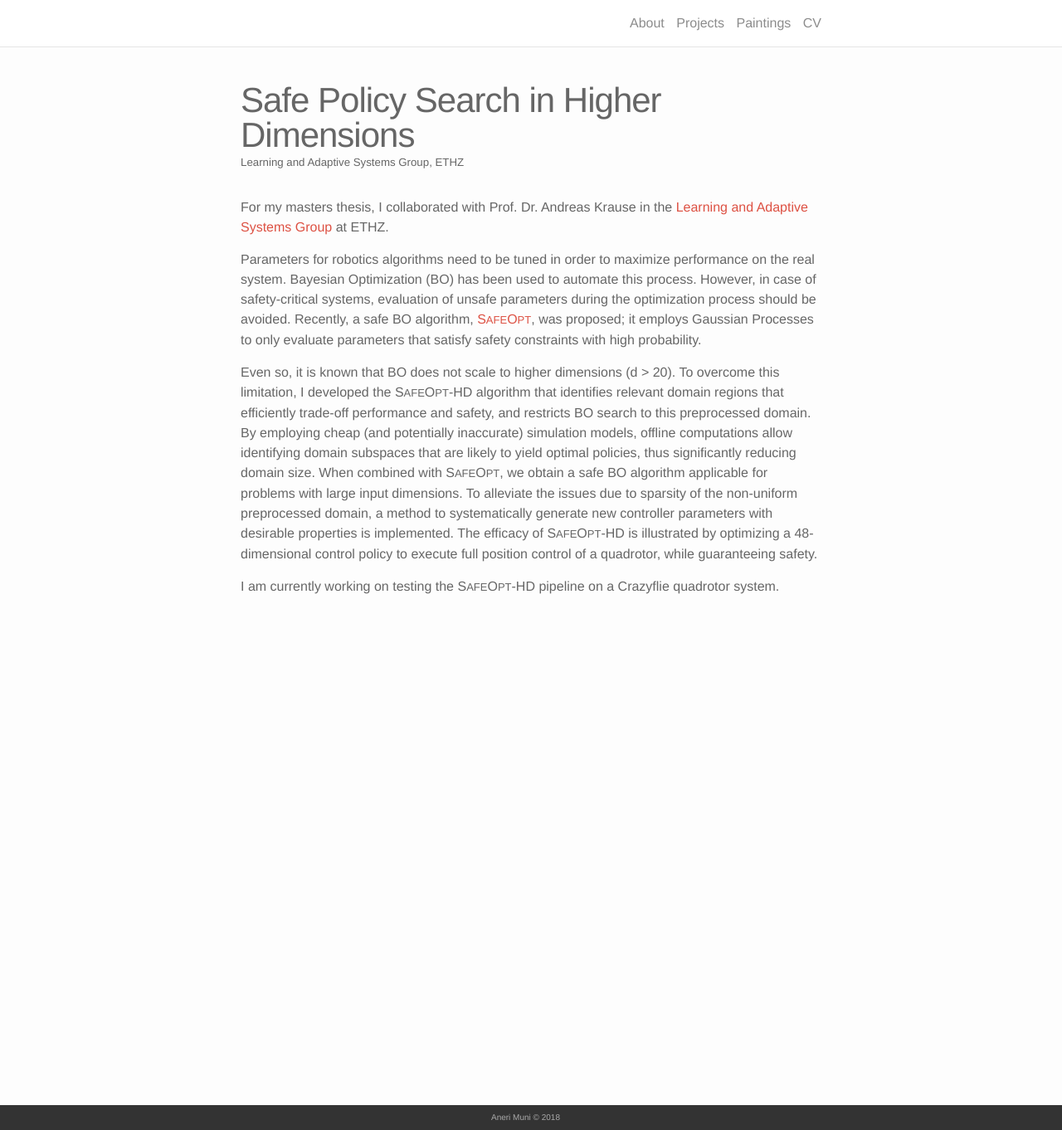
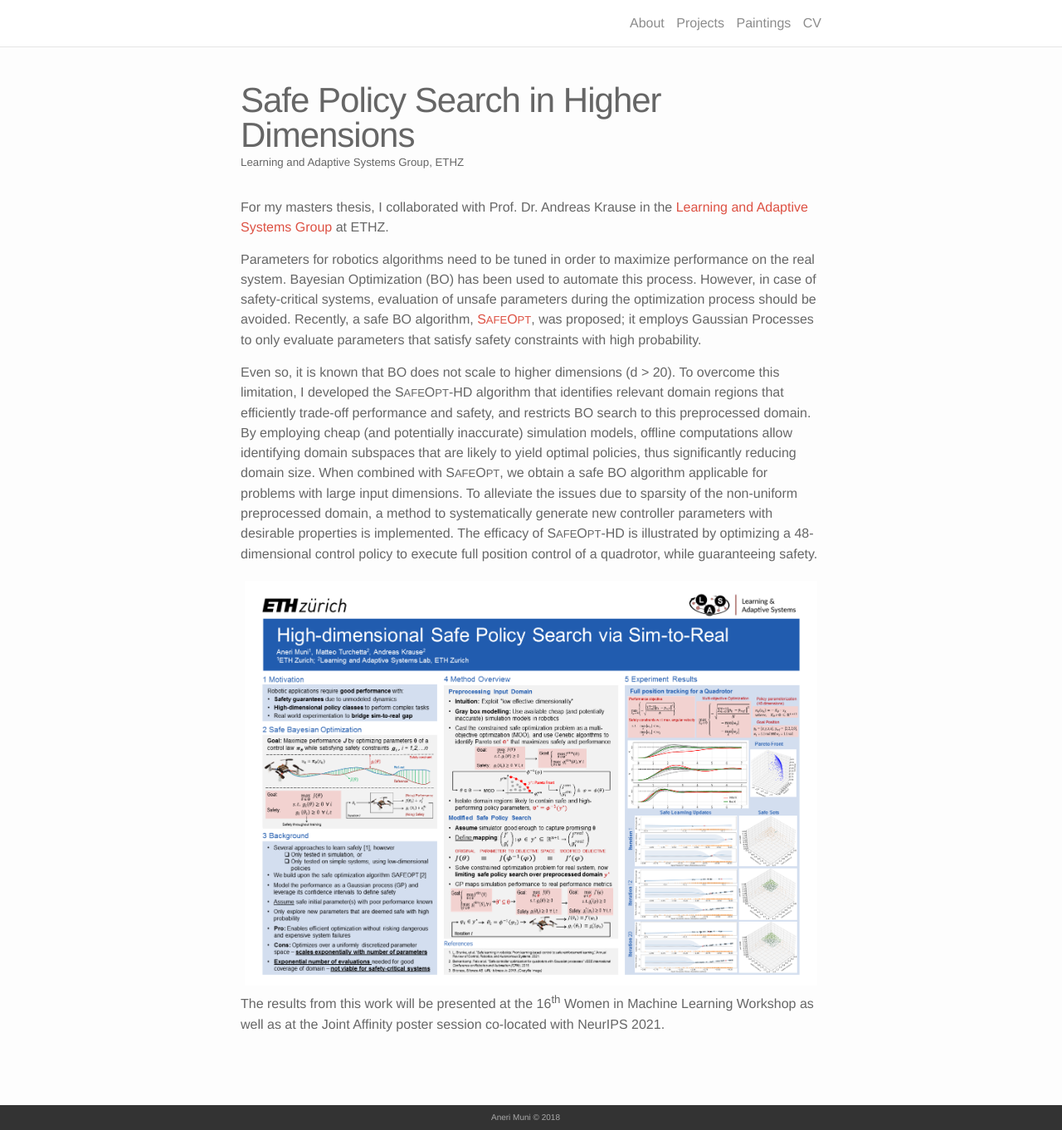
Before and after one commit to amuni3/amuni3.github.io, a Jekyll site: the page built from _gradprojects/11_project.markdown, in a window 1280 px wide and 1362 px high. Shown: the whole window at 83% size. Built offline with Jekyll 4.4.1, drawn with Linux system fonts in a browser that asks for light colours; nearby versions of some CDN libraries.

Commit message:
Update resume and poster

```diff
--- a/_gradprojects/11_project.markdown
+++ b/_gradprojects/11_project.markdown
@@ -10,8 +10,14 @@ For my masters thesis, I collaborated with Prof. Dr. Andreas Krause in the <a hr
 Parameters for robotics algorithms need to be tuned in order to maximize performance on the real system. Bayesian Optimization (BO) has been used to automate this process. However, in case of safety-critical systems, evaluation of unsafe parameters during the optimization process should be avoided. Recently, a safe BO algorithm, <a href="https://arxiv.org/pdf/1509.01066.pdf" target="blank">S<font size="2">AFE</font>O<font size="2">PT</font></a>, was proposed; it employs Gaussian Processes to only evaluate parameters that satisfy safety constraints with high probability.
 
 Even so, it is known that BO does not scale to higher dimensions (d > 20). To overcome this limitation, I  developed the S<font size="2">AFE</font>O<font size="2">PT</font>-HD algorithm that identifies relevant domain regions that efficiently trade-off performance and safety, and restricts BO search to this preprocessed domain. By employing cheap (and potentially inaccurate) simulation models, offline computations allow identifying domain subspaces that are likely to yield optimal policies, thus significantly reducing domain size. When combined with S<font size="2">AFE</font>O<font size="2">PT</font>, we obtain a safe BO algorithm applicable for problems with large input dimensions. To alleviate the issues due to sparsity of the non-uniform preprocessed domain, a method to systematically generate new controller parameters with desirable properties is implemented. The efficacy of S<font size="2">AFE</font>O<font size="2">PT</font>-HD is illustrated by optimizing a 48-dimensional control policy to execute full position control of a quadrotor, while guaranteeing safety.
+<div class="img_poster">
+	<img class="col three" src="/img/safeopt-hd-neurips.png" atl="NeurIPS_2021_Poster">
+</div>
 
-I am currently working on testing the S<font size="2">AFE</font>O<font size="2">PT</font>-HD pipeline on a Crazyflie quadrotor system.
+The results from this work will be presented at the 16<sup>th</sup> Women in Machine Learning Workshop as well as at the Joint Affinity poster session co-located with NeurIPS 2021.
+
+
+<!--I am currently working on testing the S<font size="2">AFE</font>O<font size="2">PT</font>-HD pipeline on a Crazyflie quadrotor system.-->
 
 
 <!---A detailed description and the source code for this project will be made public soon.-->
--- a/_sass/_layout.scss
+++ b/_sass/_layout.scss
@@ -341,3 +341,13 @@ padding: $img_spacing;
    height:1px;
    background: #fff;
 }
+
+/*
+  Poster Format  ********************************
+*/
+.img_poster{
+    height: 100%;
+width: 100%;
+overflow: hidden;
+box-sizing:border-box;
+}
```
Also changed, not shown: index.html (+5 -5 lines), img/safeopt-hd-neurips.png (added), 1 other file.
